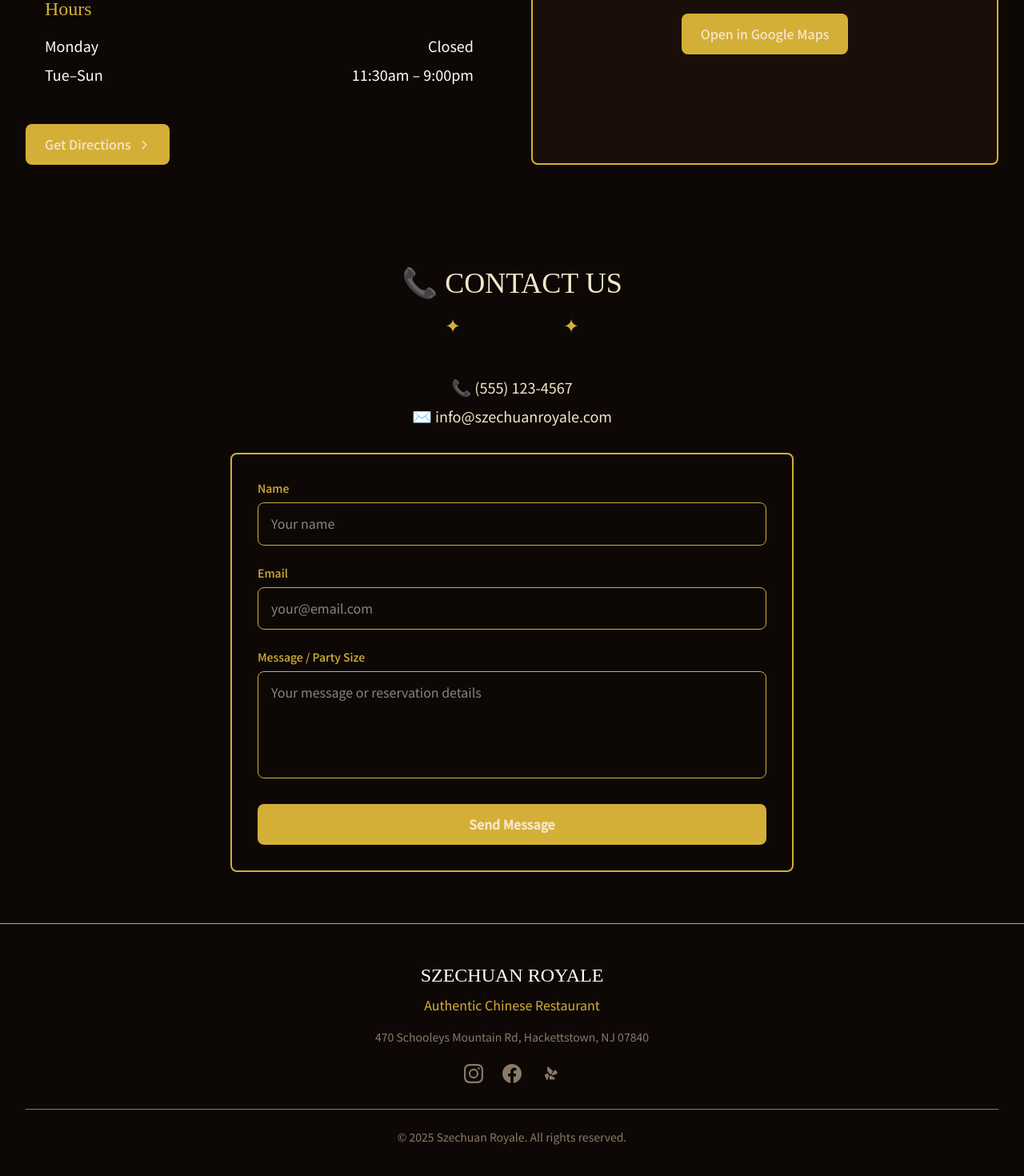
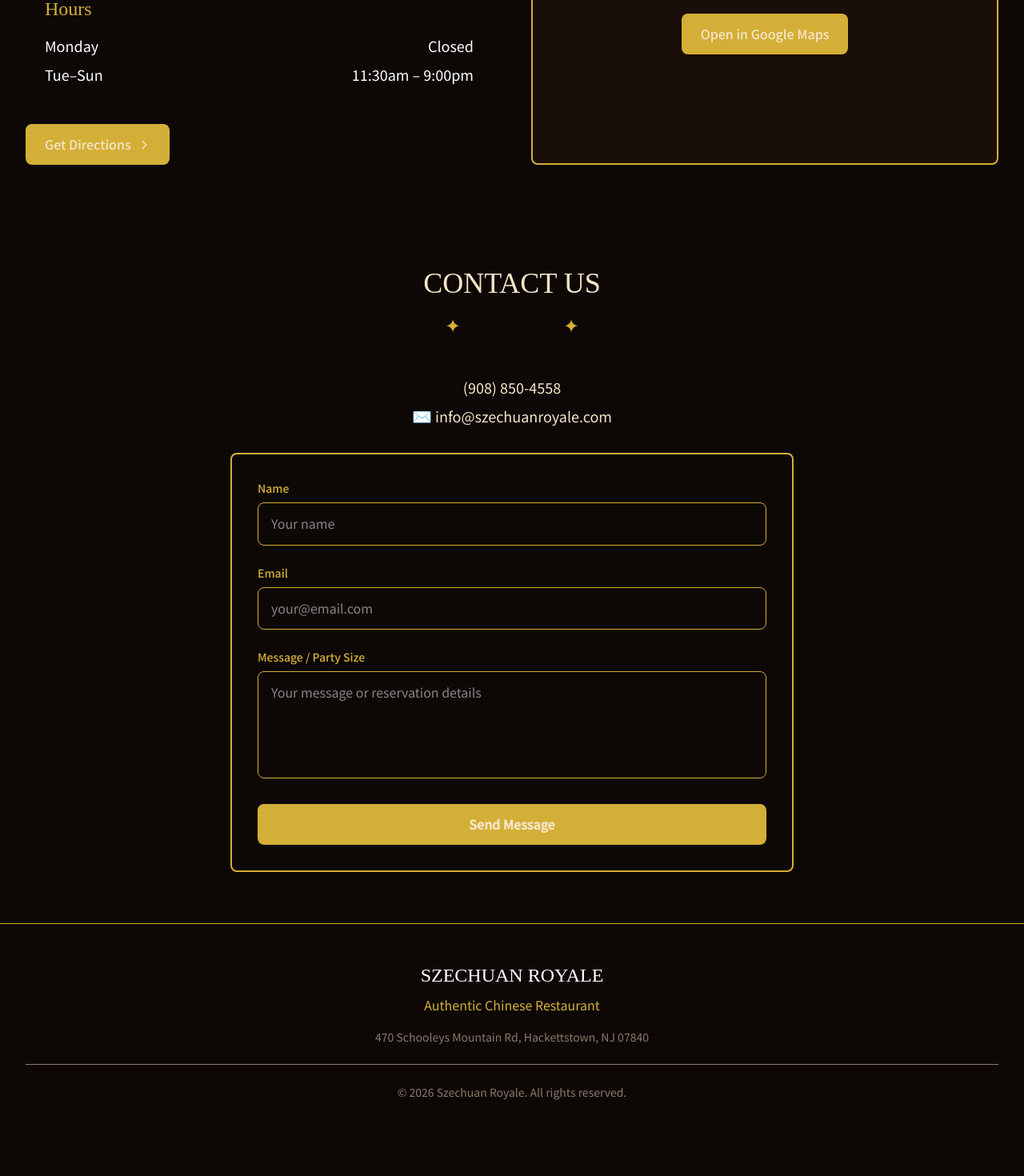
Before and after one commit to enkira-ai/szechuan-royale-website, a Next.js app: page / in a window 1280 px wide. Shown: the part 6312-7782 px from the top of the page at 80% size. After the commit the page ends 7735 px from the top, so only its background shows below. Built offline with nearby package versions, Linux system fonts and the light colour scheme; a web font is replaced by a local one.

Commit message:
Fix Pass 3: replace (555) 123-4567 with (908) 850-4558, remove emoji headings, remove fake social links, copyright 2026

```diff
--- a/app/components/Contact.tsx
+++ b/app/components/Contact.tsx
@@ -15,7 +15,7 @@
     <section id="contact" className="py-16 bg-parchment">
       <div className="max-w-3xl mx-auto px-4 sm:px-6 lg:px-8">
         <div className="text-center mb-12">
-          <h2 className="font-serif text-3xl md:text-4xl text-ink mb-4">📞 CONTACT US</h2>
+          <h2 className="font-serif text-3xl md:text-4xl text-ink mb-4">CONTACT US</h2>
           <div className="flex items-center justify-center space-x-4">
             <span className="text-2xl text-gold">✦</span>
             <div className="w-24 h-px bg-gradient-to-r from-transparent via-gold to-transparent"></div>
@@ -25,8 +25,7 @@
 
         <div className="text-center mb-8 space-y-2">
           <p className="text-lg">
-            <span className="text-xl">📞</span>{" "}
-            <a href="tel:5551234567" className="text-imperial hover:text-gold">(555) 123-4567</a>
+            <a href="tel:9088504558" className="text-imperial hover:text-gold">(908) 850-4558</a>
           </p>
           <p className="text-lg">
             <span className="text-xl">✉️</span>{" "}
--- a/app/components/Footer.tsx
+++ b/app/components/Footer.tsx
@@ -8,22 +8,8 @@
           </h3>
           <p className="text-gold mb-4">Authentic Chinese Restaurant</p>
           <p className="text-sm mb-6">470 Schooleys Mountain Rd, Hackettstown, NJ 07840</p>
-
-          {/* Social Links */}
-          <div className="flex justify-center space-x-6 mb-8">
-            <a href="#" className="text-stone hover:text-bright-gold transition-colors" aria-label="Instagram">
-              <svg className="w-6 h-6" fill="currentColor" viewBox="0 0 24 24"><path d="M12 2.163c3.204 0 3.584.012 4.85.07 3.252.148 4.771 1.691 4.919 4.919.058 1.265.069 1.645.069 4.849 0 3.205-.012 3.584-.069 4.849-.149 3.225-1.664 4.771-4.919 4.919-1.266.058-1.644.07-4.85.07-3.204 0-3.584-.012-4.849-.07-3.26-.149-4.771-1.699-4.919-4.92-.058-1.265-.07-1.644-.07-4.849 0-3.204.013-3.583.07-4.849.149-3.227 1.664-4.771 4.919-4.919 1.266-.057 1.645-.069 4.849-.069zM12 0C8.741 0 8.333.014 7.053.072 2.695.272.273 2.69.073 7.052.014 8.333 0 8.741 0 12c0 3.259.014 3.668.072 4.948.2 4.358 2.618 6.78 6.98 6.98C8.333 23.986 8.741 24 12 24c3.259 0 3.668-.014 4.948-.072 4.354-.2 6.782-2.618 6.979-6.98.059-1.28.073-1.689.073-4.948 0-3.259-.014-3.667-.072-4.947-.196-4.354-2.617-6.78-6.979-6.98C15.668.014 15.259 0 12 0zm0 5.838a6.162 6.162 0 100 12.324 6.162 6.162 0 000-12.324zM12 16a4 4 0 110-8 4 4 0 010 8zm6.406-11.845a1.44 1.44 0 100 2.881 1.44 1.44 0 000-2.881z"/></svg>
-            </a>
-            <a href="#" className="text-stone hover:text-bright-gold transition-colors" aria-label="Facebook">
-              <svg className="w-6 h-6" fill="currentColor" viewBox="0 0 24 24"><path d="M24 12.073c0-6.627-5.373-12-12-12s-12 5.373-12 12c0 5.99 4.388 10.954 10.125 11.854v-8.385H7.078v-3.47h3.047V9.43c0-3.007 1.792-4.669 4.533-4.669 1.312 0 2.686.235 2.686.235v2.953H15.83c-1.491 0-1.956.925-1.956 1.874v2.25h3.328l-.532 3.47h-2.796v8.385C19.612 23.027 24 18.062 24 12.073z"/></svg>
-            </a>
-            <a href="#" className="text-stone hover:text-bright-gold transition-colors" aria-label="Yelp">
-              <svg className="w-6 h-6" fill="currentColor" viewBox="0 0 24 24"><path d="M20.16 12.594l-4.995 1.433c-.96.276-1.74-.8-1.176-1.63l2.905-4.308a1.072 1.072 0 011.596-.206l2.039 1.832c.461.414.344 1.164-.117 1.516l-.252.363zM13.254 14.58l4.218 2.888c.812.556.47 1.722-.516 1.76l-5.092.196a1.072 1.072 0 01-1.1-.87l-.177-2.73c-.063-.95.94-1.586 1.776-1.14l.89.396zM11.2 12.26l-3.13-3.979c-.604-.766.092-1.85 1.05-1.635l4.955 1.11c.638.143.994.824.733 1.404L13.2 12.604c-.393.875-1.494.547-2-.344zM10.322 14.09l-1.455 5.03c-.28.966-1.553 1.057-1.922.137l-1.9-4.738a1.072 1.072 0 01.413-1.326l2.318-1.418c.81-.494 1.81.342 1.554 1.255l.992 1.06zM8.94 9.834l-.955-5.08c-.184-.979.858-1.675 1.573-1.05l3.69 3.226c.476.416.39 1.176-.178 1.482l-2.946 1.586c-.855.46-1.756-.32-1.184-1.164V9.834z"/></svg>
-            </a>
-          </div>
-
           <div className="border-t border-gold/30 pt-6">
-            <p className="text-sm">© 2025 Szechuan Royale. All rights reserved.</p>
+            <p className="text-sm">© 2026 Szechuan Royale. All rights reserved.</p>
           </div>
         </div>
       </div>
```
